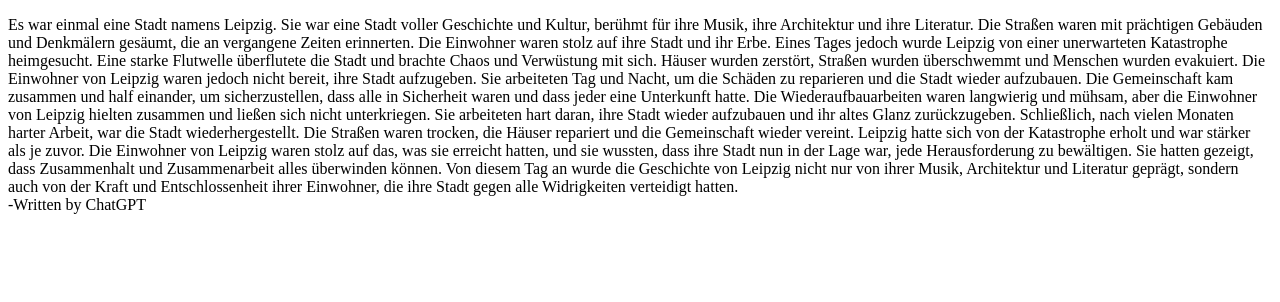
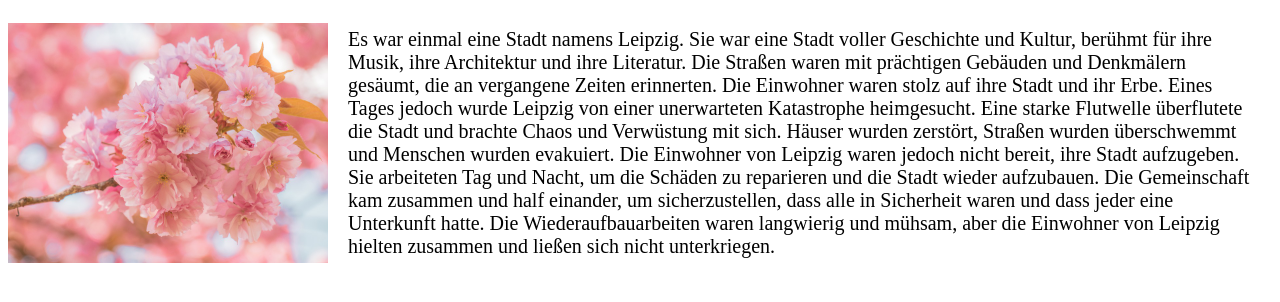
Before and after one commit to TiredGoa1/Website-about-Leipzig, a plain HTML site: page page2.html in a window 1280 px wide. Drawn offline with Linux system fonts and the light colour scheme.

Commit message:
Page 2, add  Picture

```diff
--- /dev/null
+++ b/assets/css/page2.css
@@ -0,0 +1,20 @@
+.container {
+    display: flex;
+    align-items: center;
+    justify-content: center
+  }
+
+  img {
+    width: 20rem;
+    height: 15rem;
+  }
+
+  .image1 {
+    display: flex;
+    justify-content: left;
+  }
+
+  .text1 {
+    font-size: 20px;
+    padding: 20px;
+  }
--- a/page2.html
+++ b/page2.html
@@ -1,28 +1,56 @@
 <!DOCTYPE html>
 <html lang="en">
+
 <head>
     <meta charset="UTF-8">
     <meta http-equiv="X-UA-Compatible" content="IE=edge">
     <meta name="viewport" content="width=device-width, initial-scale=1.0">
     <title>Eine Geschichte über Leipzig</title>
+    <link rel="stylesheet" href="/assets/css/page2.css">
 </head>
+
 <body>
-    <p>
-Es war einmal eine Stadt namens Leipzig. Sie war eine Stadt voller Geschichte und Kultur, berühmt für ihre Musik, ihre Architektur und ihre Literatur. Die Straßen waren mit prächtigen Gebäuden und Denkmälern gesäumt, die an vergangene Zeiten erinnerten. Die Einwohner waren stolz auf ihre Stadt und ihr Erbe.
+    <div class="container">
+        <div class="image1">
+            <img src="/assets/img/blumenpink.jpg">
+        </div>
 
-Eines Tages jedoch wurde Leipzig von einer unerwarteten Katastrophe heimgesucht. Eine starke Flutwelle überflutete die Stadt und brachte Chaos und Verwüstung mit sich. Häuser wurden zerstört, Straßen wurden überschwemmt und Menschen wurden evakuiert.
+        <div class="text1">
+            Es war einmal eine Stadt namens Leipzig. Sie war eine Stadt voller Geschichte und Kultur, berühmt für ihre
+            Musik, ihre Architektur und ihre Literatur. Die Straßen waren mit prächtigen Gebäuden und Denkmälern
+            gesäumt, die an vergangene Zeiten erinnerten. Die Einwohner waren stolz auf ihre Stadt und ihr Erbe.
 
-Die Einwohner von Leipzig waren jedoch nicht bereit, ihre Stadt aufzugeben. Sie arbeiteten Tag und Nacht, um die Schäden zu reparieren und die Stadt wieder aufzubauen. Die Gemeinschaft kam zusammen und half einander, um sicherzustellen, dass alle in Sicherheit waren und dass jeder eine Unterkunft hatte.
+            Eines Tages jedoch wurde Leipzig von einer unerwarteten Katastrophe heimgesucht. Eine starke Flutwelle
+            überflutete die Stadt und brachte Chaos und Verwüstung mit sich. Häuser wurden zerstört, Straßen wurden
+            überschwemmt und Menschen wurden evakuiert.
 
-Die Wiederaufbauarbeiten waren langwierig und mühsam, aber die Einwohner von Leipzig hielten zusammen und ließen sich nicht unterkriegen. Sie arbeiteten hart daran, ihre Stadt wieder aufzubauen und ihr altes Glanz zurückzugeben.
+            Die Einwohner von Leipzig waren jedoch nicht bereit, ihre Stadt aufzugeben. Sie arbeiteten Tag und Nacht, um
+            die Schäden zu reparieren und die Stadt wieder aufzubauen. Die Gemeinschaft kam zusammen und half einander,
+            um sicherzustellen, dass alle in Sicherheit waren und dass jeder eine Unterkunft hatte.
 
-Schließlich, nach vielen Monaten harter Arbeit, war die Stadt wiederhergestellt. Die Straßen waren trocken, die Häuser repariert und die Gemeinschaft wieder vereint. Leipzig hatte sich von der Katastrophe erholt und war stärker als je zuvor.
+            Die Wiederaufbauarbeiten waren langwierig und mühsam, aber die Einwohner von Leipzig hielten zusammen und
+            ließen sich nicht unterkriegen.
+        </div>
+    </div>
+        <!-- <div class="image2">
 
-Die Einwohner von Leipzig waren stolz auf das, was sie erreicht hatten, und sie wussten, dass ihre Stadt nun in der Lage war, jede Herausforderung zu bewältigen. Sie hatten gezeigt, dass Zusammenhalt und Zusammenarbeit alles überwinden können.
+        <img src="/assets/img/spring-bird-blume.jpg"> </div>
 
-Von diesem Tag an wurde die Geschichte von Leipzig nicht nur von ihrer Musik, Architektur und Literatur geprägt, sondern auch von der Kraft und Entschlossenheit ihrer Einwohner, die ihre Stadt gegen alle Widrigkeiten verteidigt hatten.
-<br>
--Written by ChatGPT
-    </p>
+         <div class="text2">
+
+            Sie arbeiteten hart daran, ihre Stadt wieder aufzubauen und ihr altes Glanz zurückzugeben.
+
+            Schließlich, nach vielen Monaten harter Arbeit, war die Stadt wiederhergestellt. Die Straßen waren trocken, die Häuser repariert und die Gemeinschaft wieder vereint. Leipzig hatte sich von der Katastrophe erholt und war stärker als je zuvor.
+
+            Die Einwohner von Leipzig waren stolz auf das, was sie erreicht hatten, und sie wussten, dass ihre Stadt nun in der Lage war, jede Herausforderung zu bewältigen. Sie hatten gezeigt, dass Zusammenhalt und Zusammenarbeit alles überwinden können.
+
+            Von diesem Tag an wurde die Geschichte von Leipzig nicht nur von ihrer Musik, Architektur und Literatur geprägt, sondern auch von der Kraft und Entschlossenheit ihrer Einwohner, die ihre Stadt gegen alle Widrigkeiten verteidigt hatten.
+            <br>
+            -Written by ChatGPT
+
+        </div> -->
+        <!--  </div> -->
+
 </body>
+
 </html>
```
